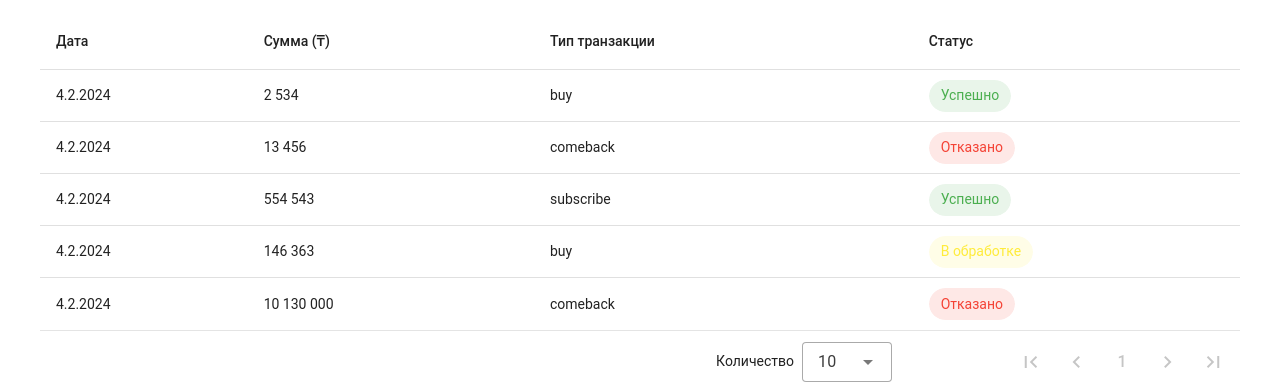
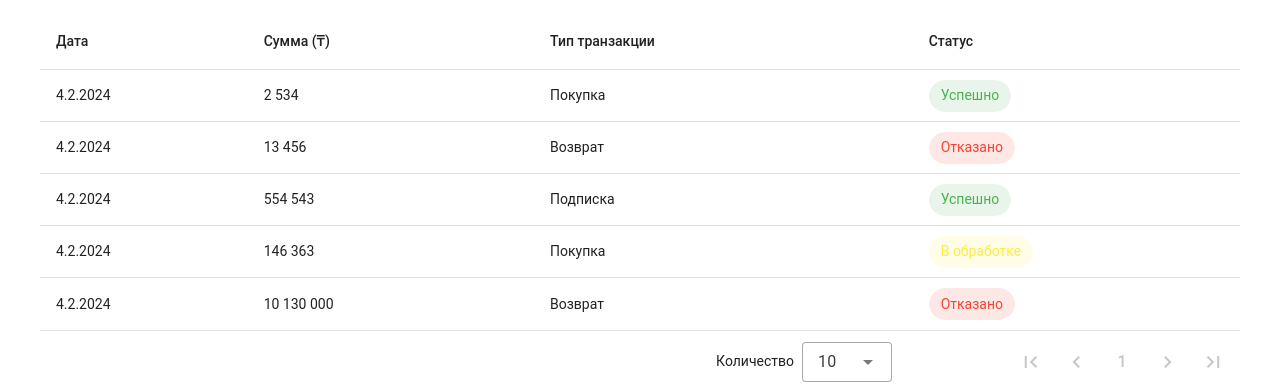
Before and after one commit to lewis2101/onevision, a Vue app: page /ru in a window 1280 px wide. Shown: the part 148-532 px from the top of the page. Built offline with nearby package versions, Linux system fonts and the light colour scheme.

Commit message:
added langs for table

```diff
--- a/src/components/base-table.vue
+++ b/src/components/base-table.vue
@@ -12,7 +12,7 @@
         <tr class="hoverable" @click="onRowClick(item.id)">
           <td>{{ item.date }}</td>
           <td>{{ item.sum }}</td>
-          <td>{{ item.type }}</td>
+          <td>{{ $t(`type.${item.type}`) }}</td>
           <td>
             <v-chip :color="colorMapper[item.status]">
               {{ $t(`status.${item.status}`) }}
--- a/src/locales/kk.ts
+++ b/src/locales/kk.ts
@@ -13,5 +13,10 @@ export default {
     'success': 'Сәтті',
     'reject': 'Бас тартылды',
     'pending': 'Өңдеуде'
+  },
+  type: {
+    buy: 'Сатып алу',
+    comeback: 'Қайтару',
+    subscribe: 'Жазылым'
   }
 }
--- a/src/locales/ru.ts
+++ b/src/locales/ru.ts
@@ -13,5 +13,10 @@ export default {
     'success': 'Успешно',
     'reject': 'Отказано',
     'pending': 'В обработке'
+  },
+  type: {
+    buy: 'Покупка',
+    comeback: 'Возврат',
+    subscribe: 'Подписка'
   }
 }
--- a/src/types/table.ts
+++ b/src/types/table.ts
@@ -14,12 +14,6 @@ const status = [
 
 export type IStatus = typeof status[number]
 
-const statusMap: Record<IStatus, string> = {
-  'success': 'asd',
-  'pending': 'asd',
-  'reject': 'asd'
-}
-
 export type IItem =  {
   date: string,
   sum: string,
```
